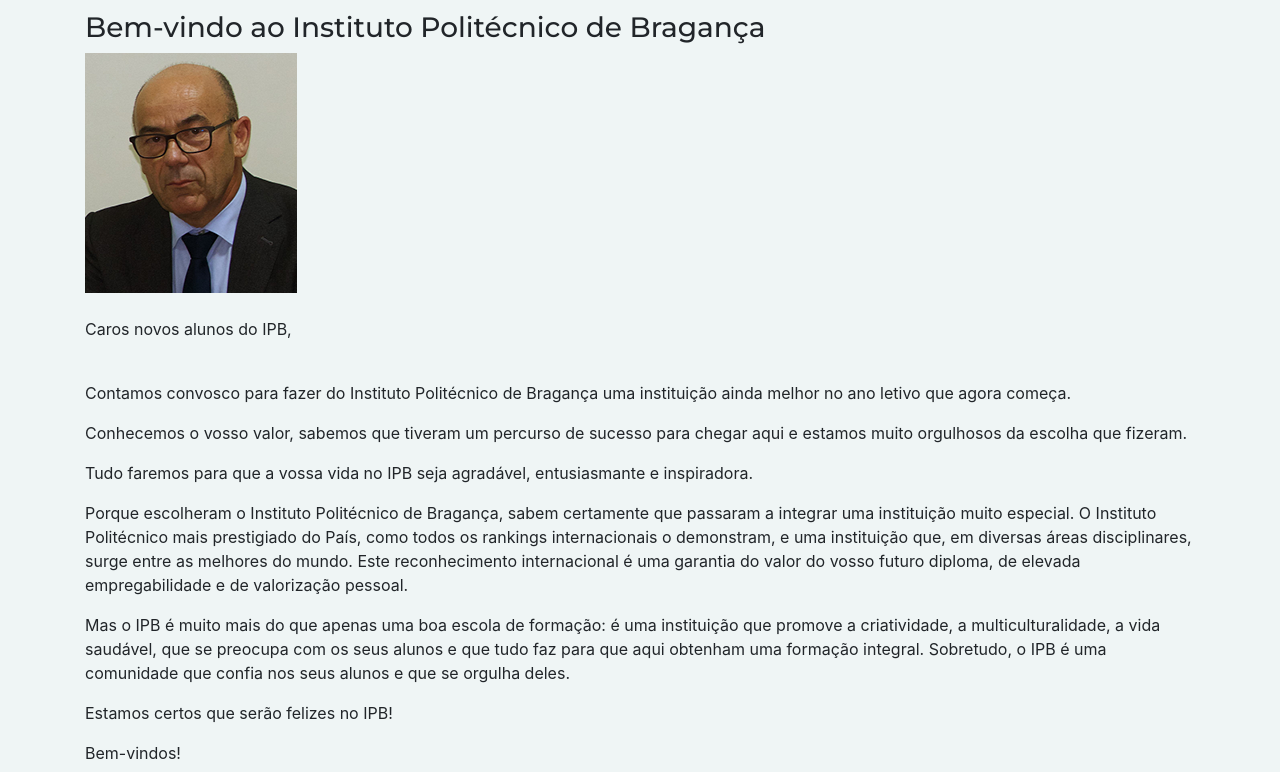
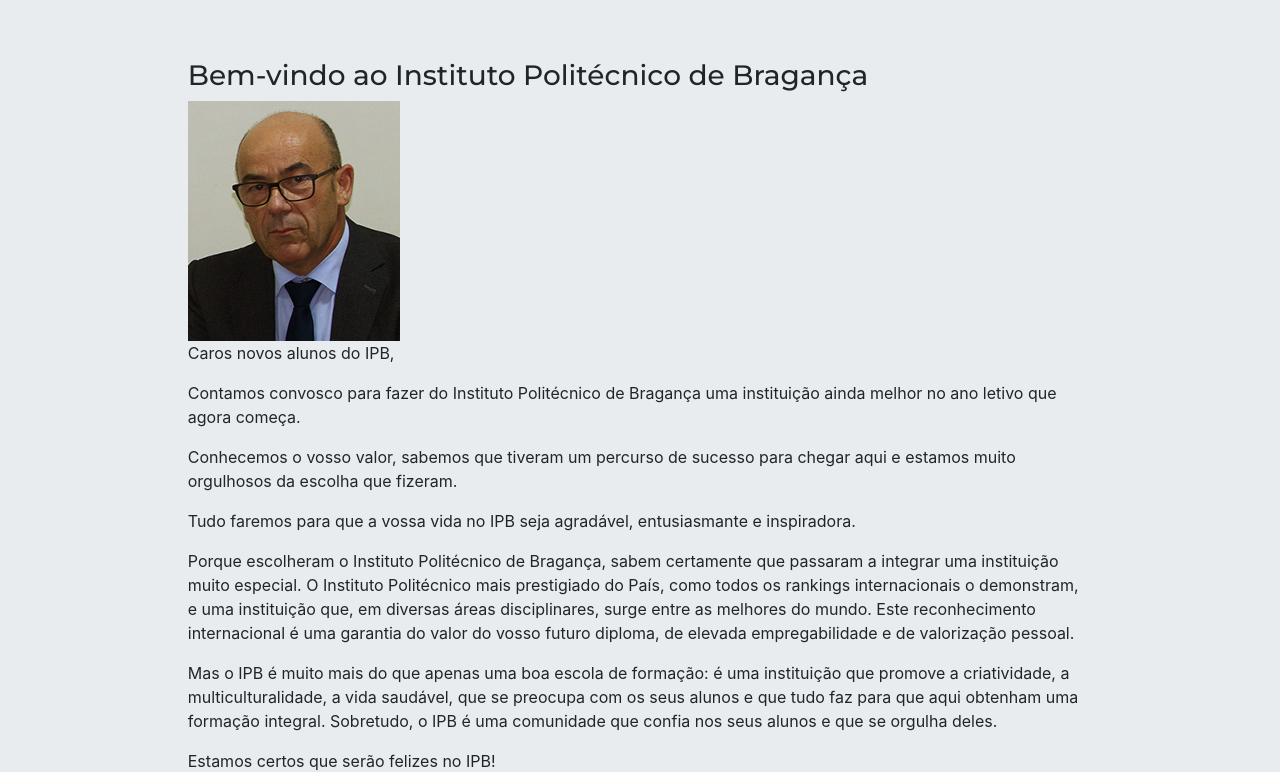
Before and after one commit to a37547/Mentoring-Academy---front-end, a React (Create React App) app: page /boasvindas in a window 1280 px wide. Shown: the part 496-1268 px from the top of the page. Built offline with nearby package versions, Linux system fonts and the light colour scheme.

Commit message:
created welcome component in boas vindas page to have the president welcome message. It was previously in the indice component

```diff
--- a/src/components/boas-vindas/boas-vindas-indice/boas-vindas-indice.jsx
+++ b/src/components/boas-vindas/boas-vindas-indice/boas-vindas-indice.jsx
@@ -1,78 +1,8 @@
 import React from "react";
-import OrlandoRodrigues from "../../../assets/OrlandoRodrigues.png";
 
 const Indice = () => {
   return (
     <section id="indice">
-      <div className="features-row section-bg">
-        <div className="container">
-          <div className="row">
-            <div className="col-12">
-              <div
-                className="wow fadeInLeft"
-                //style="visibility: visible; animation-name: fadeInLeft;"
-              >
-                <p></p>
-                <h3 className="section-title">
-                  Bem-vindo ao Instituto Politécnico de Bragança
-                </h3>
-                <img
-                  className="advanced-feature-img-left"
-                  src={OrlandoRodrigues}
-                  alt=""
-                />
-                <br />
-                <br />
-                <p>Caros novos alunos do IPB,</p>
-                <br />
-                <p>
-                  Contamos convosco para fazer do Instituto Politécnico de
-                  Bragança uma instituição ainda melhor no ano letivo que agora
-                  começa.
-                </p>
-                <p>
-                  Conhecemos o vosso valor, sabemos que tiveram um percurso de
-                  sucesso para chegar aqui e estamos muito orgulhosos da escolha
-                  que fizeram.
-                </p>
-                <p>
-                  Tudo faremos para que a vossa vida no IPB seja agradável,
-                  entusiasmante e inspiradora.
-                </p>
-                <p>
-                  Porque escolheram o Instituto Politécnico de Bragança, sabem
-                  certamente que passaram a integrar uma instituição muito
-                  especial. O Instituto Politécnico mais prestigiado do País,
-                  como todos os rankings internacionais o demonstram, e uma
-                  instituição que, em diversas áreas disciplinares, surge entre
-                  as melhores do mundo. Este reconhecimento internacional é uma
-                  garantia do valor do vosso futuro diploma, de elevada
-                  empregabilidade e de valorização pessoal.
-                </p>
-                <p>
-                  Mas o IPB é muito mais do que apenas uma boa escola de
-                  formação: é uma instituição que promove a criatividade, a
-                  multiculturalidade, a vida saudável, que se preocupa com os
-                  seus alunos e que tudo faz para que aqui obtenham uma formação
-                  integral. Sobretudo, o IPB é uma comunidade que confia nos
-                  seus alunos e que se orgulha deles.
-                </p>
-                <p>Estamos certos que serão felizes no IPB!</p>
-                <p>Bem-vindos!</p>
-                <br />
-                <p>
-                  Orlando Isidoro Afonso Rodrigues
-                  <br />
-                  Presidente do Instituto Politécnico de Bragança
-                </p>
-                <p></p>
-                <br />
-              </div>
-            </div>
-          </div>
-        </div>
-      </div>
-
       <div className="features-row">
         <div className="container">
           <div className="row">
--- /dev/null
+++ b/src/components/boas-vindas/boas-vindas-welcome.jsx
@@ -0,0 +1,53 @@
+import React from "react";
+import OrlandoRodrigues from "../../assets/OrlandoRodrigues.png";
+import { Jumbotron, Image, Row, Col } from "react-bootstrap";
+
+const Welcome = () => {
+  return (
+    <Jumbotron>
+      <Row className="d-flex justify-content-center">
+        <Col xs={9}>
+          <h3>Bem-vindo ao Instituto Politécnico de Bragança</h3>
+          <Image src={OrlandoRodrigues} alt="" />
+          <p>Caros novos alunos do IPB,</p>
+          <p>
+            Contamos convosco para fazer do Instituto Politécnico de Bragança
+            uma instituição ainda melhor no ano letivo que agora começa.
+          </p>
+          <p>
+            Conhecemos o vosso valor, sabemos que tiveram um percurso de sucesso
+            para chegar aqui e estamos muito orgulhosos da escolha que fizeram.
+          </p>
+          <p>
+            Tudo faremos para que a vossa vida no IPB seja agradável,
+            entusiasmante e inspiradora.
+          </p>
+          <p>
+            Porque escolheram o Instituto Politécnico de Bragança, sabem
+            certamente que passaram a integrar uma instituição muito especial. O
+            Instituto Politécnico mais prestigiado do País, como todos os
+            rankings internacionais o demonstram, e uma instituição que, em
+            diversas áreas disciplinares, surge entre as melhores do mundo. Este
+            reconhecimento internacional é uma garantia do valor do vosso futuro
+            diploma, de elevada empregabilidade e de valorização pessoal.
+          </p>
+          <p>
+            Mas o IPB é muito mais do que apenas uma boa escola de formação: é
+            uma instituição que promove a criatividade, a multiculturalidade, a
+            vida saudável, que se preocupa com os seus alunos e que tudo faz
+            para que aqui obtenham uma formação integral. Sobretudo, o IPB é uma
+            comunidade que confia nos seus alunos e que se orgulha deles.
+          </p>
+          <p>Estamos certos que serão felizes no IPB!</p>
+          <p>Bem-vindos!</p>
+          <p>
+            Orlando Isidoro Afonso Rodrigues
+            <p>Presidente do Instituto Politécnico de Bragança</p>
+          </p>
+        </Col>
+      </Row>
+    </Jumbotron>
+  );
+};
+
+export default Welcome;
--- a/src/components/boas-vindas/boas-vindas.jsx
+++ b/src/components/boas-vindas/boas-vindas.jsx
@@ -30,12 +30,14 @@ import PlataformasEletronicas from "./boas-vindas-plataformaseletronicas/boas-vi
 import "./boas-vindas-plataformaseletronicas/boas-vindas-plataformaseletronicas.css";
 import Footer from "./boas-vindas-footer/boas-vindas-footer";
 import "./boas-vindas-footer/boas-vindas-footer.css";
+import Welcome from "./boas-vindas-welcome";
 
 const BoasVindas = () => {
   return (
     <React.Fragment>
       <Header />
       <main id="main">
+        <Welcome />
         <Indice />
         <OIPB />
         <Faq />
```
